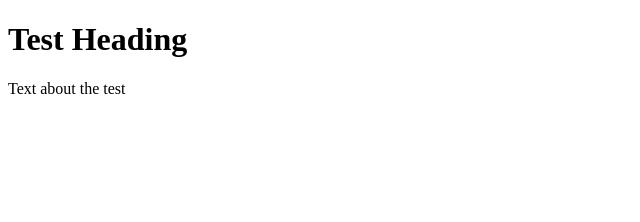
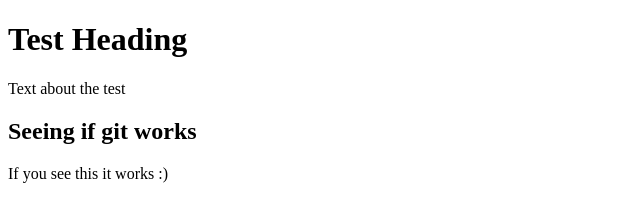
Before and after one commit to lpat0002/testrepo, a plain HTML site: page index.html in a window 1280 px wide. Shown: the whole page, without its empty margins (0-640 px from the left). Drawn offline with Linux system fonts and the light colour scheme.

Commit message:
Checking changes

```diff
--- a/index.html
+++ b/index.html
@@ -9,5 +9,8 @@
 <body>
     <h1>Test Heading</h1>
     <p>Text about the test</p>
+
+    <h2>Seeing if git works</h2>
+    <p>If you see this it works :)</p>
 </body>
 </html>
```
